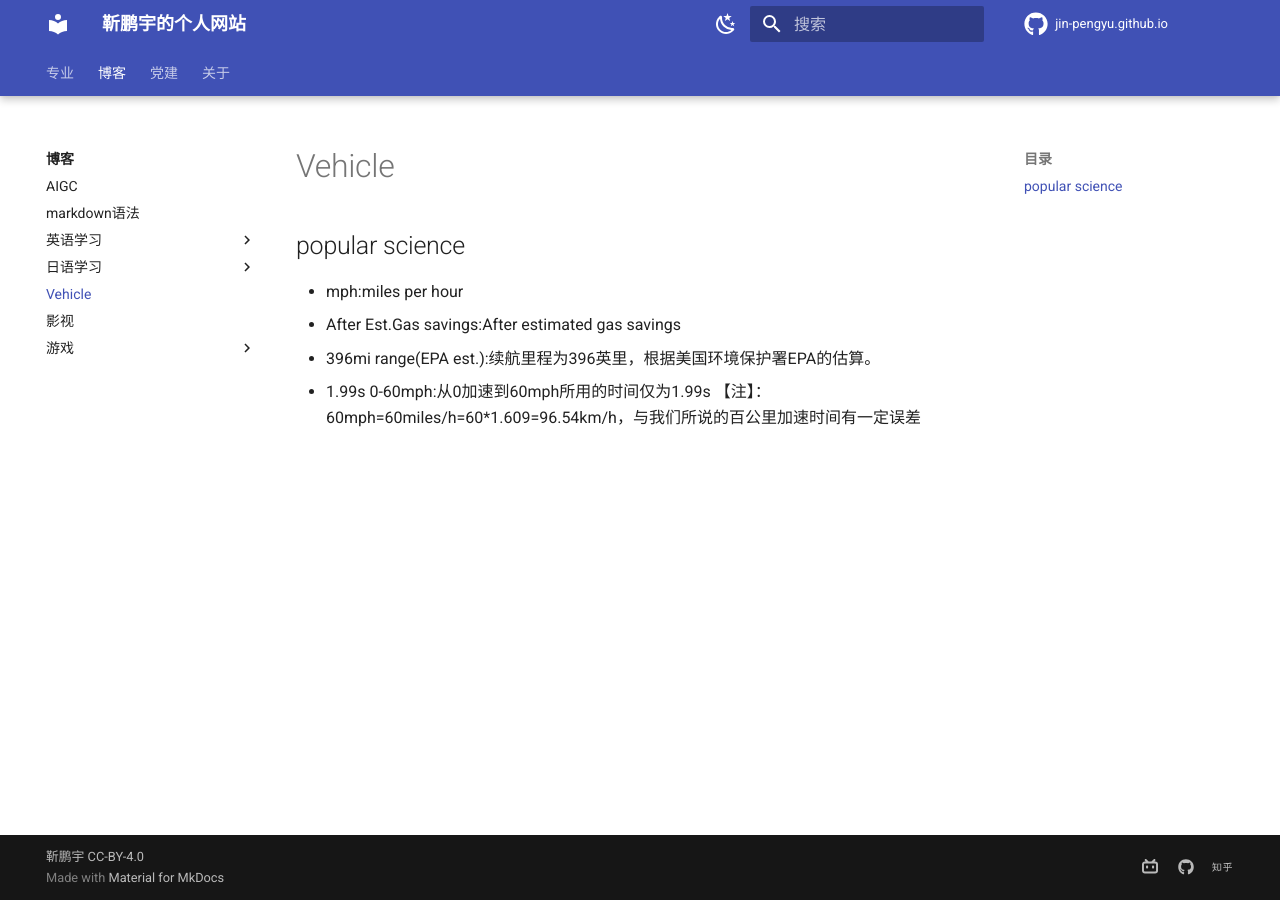
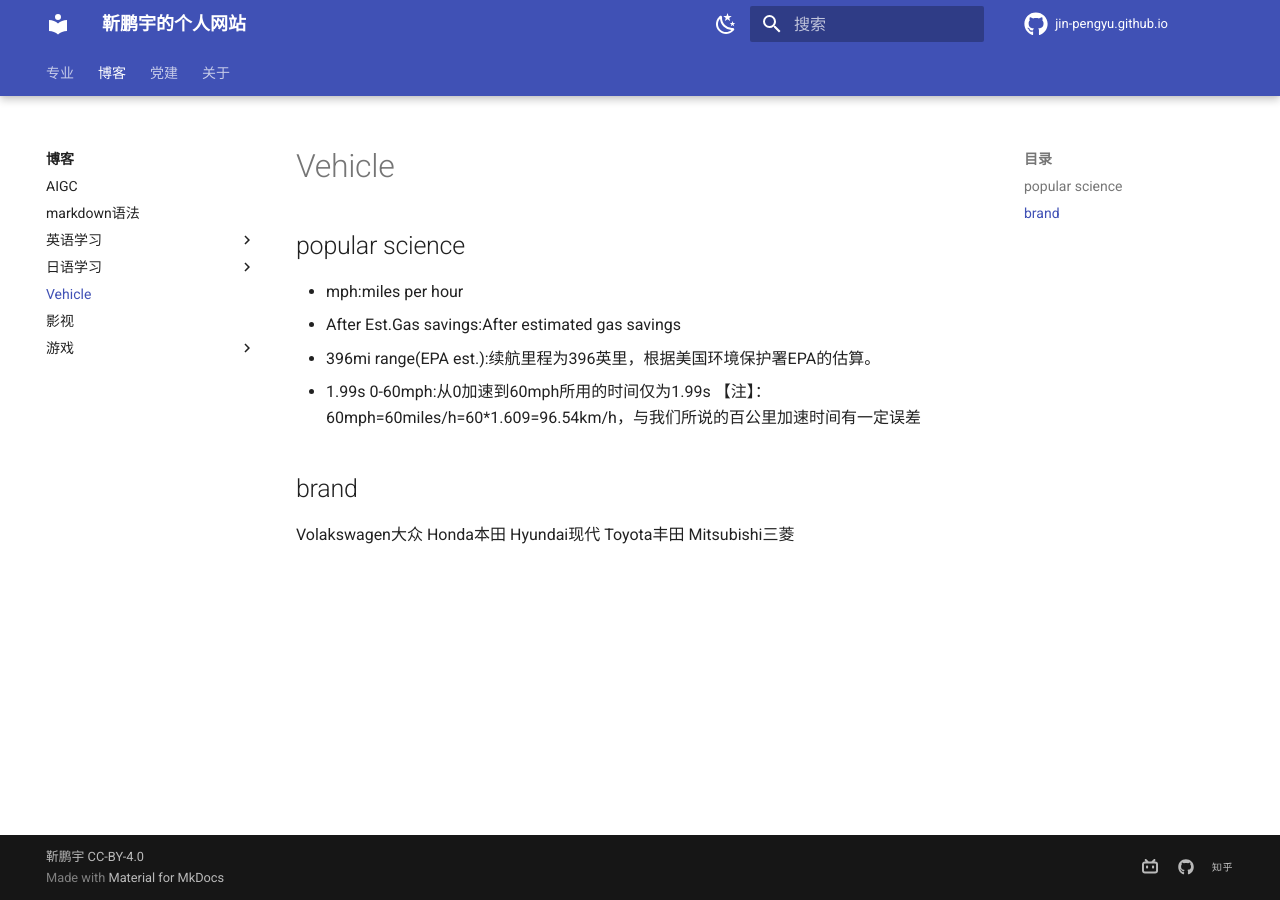
Before and after one commit to Pengyu-Jin/Pengyu-Jin.github.io, an MkDocs documentation site: the page built from docs/blog/Vehicle/Vehicle_infor.md, in a window 1280 px wide. Built offline with MkDocs 1.6.1 and Material for MkDocs 9.7.7, drawn with Linux system fonts in a browser that asks for light colours.

Commit message:
style change 215

```diff
--- a/docs/blog/Vehicle/Vehicle_infor.md
+++ b/docs/blog/Vehicle/Vehicle_infor.md
@@ -4,3 +4,10 @@
 - 396mi  range(EPA est.):续航里程为396英里，根据美国环境保护署EPA的估算。
 - 1.99s  0-60mph:从0加速到60mph所用的时间仅为1.99s
 【注】：60mph=60miles/h=60*1.609=96.54km/h，与我们所说的百公里加速时间有一定误差
+
+## brand
+Volakswagen大众
+Honda本田
+Hyundai现代
+Toyota丰田
+Mitsubishi三菱
```
Also changed, not shown: docs/major/EV/EV.md (+2 -2 lines), docs/major/Power System/Power System.md (added, +2 -0 lines).
